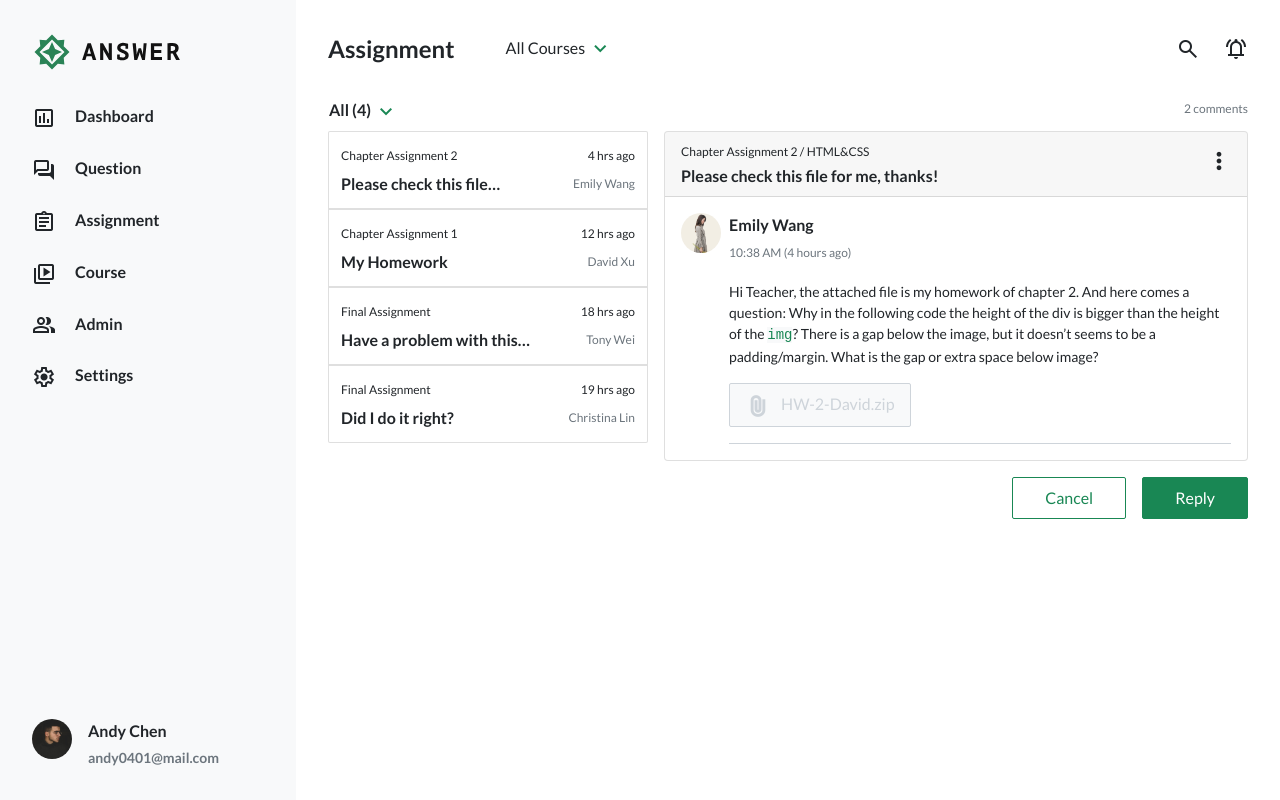
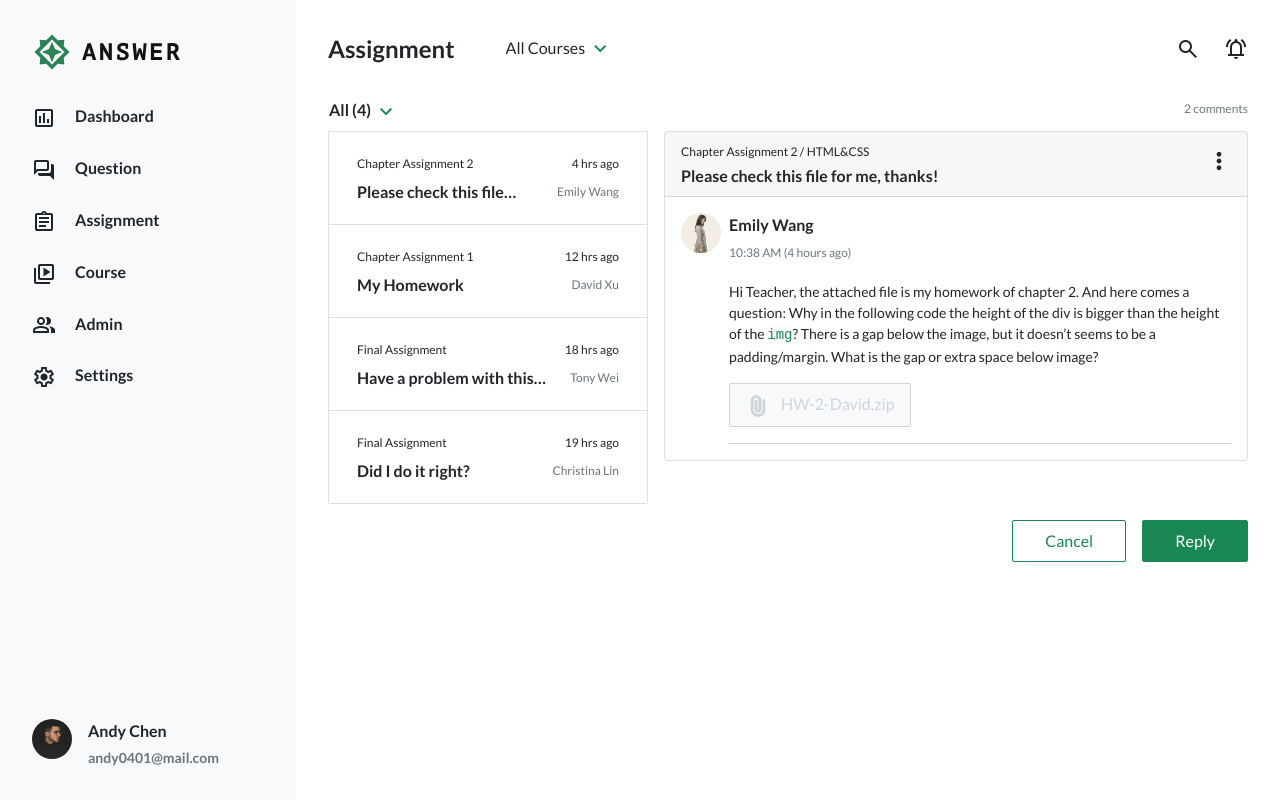
Before and after one commit to JennyDisc/W5_backstage_web, a plain HTML site: page index_reply.html in a window 1280 px wide. Drawn offline with nearby package versions, Linux system fonts and the light colour scheme; a script that the page names is missing.

Commit message:
Update 2022-09-21T06:15:39.698Z

```diff
--- a/index_reply.html
+++ b/index_reply.html
@@ -154,8 +154,8 @@
     <div class="d-flex justify-content-between">
       <aside class="fw-normal article-list me-3">
         <ul class="list-group">
-          <li>
-            <a href="#" class="list-group-item list-group-item-action dist-p12">
+          <li class="list-group-item list-group-item-action">
+            <a href="#" class="dist-p12">
               <div class="d-flex justify-content-between fs-8 lh-lg">
                 <p class="mb-1">Chapter Assignment 2</p>
                 <p class="mb-1">4 hrs ago</p>
@@ -166,8 +166,8 @@
               </div>
             </a>
           </li>
-          <li>
-            <a href="#" class="list-group-item list-group-item-action dist-p12">
+          <li class="list-group-item list-group-item-action">
+            <a href="#" class="dist-p12">
               <div class="d-flex justify-content-between fs-8 lh-lg">
                 <p class="mb-1">Chapter Assignment 1</p>
                 <p class="mb-1">12 hrs ago</p>
@@ -178,8 +178,8 @@
               </div>
             </a>
           </li>
-          <li>
-            <a href="#" class="list-group-item list-group-item-action dist-p12">
+          <li class="list-group-item list-group-item-action">
+            <a href="#" class="dist-p12">
               <div class="d-flex justify-content-between fs-8 lh-lg">
                 <p class="mb-1">Final Assignment</p>
                 <p class="mb-1">18 hrs ago</p>
@@ -190,8 +190,8 @@
               </div>
             </a>
           </li>
-          <li>
-            <a href="#" class="list-group-item list-group-item-action dist-p12">
+          <li class="list-group-item list-group-item-action">
+            <a href="#" class="dist-p12">
               <div class="d-flex justify-content-between fs-8 lh-lg">
                 <p class="mb-1">Final Assignment</p>
                 <p class="mb-1">19 hrs ago</p>
```
